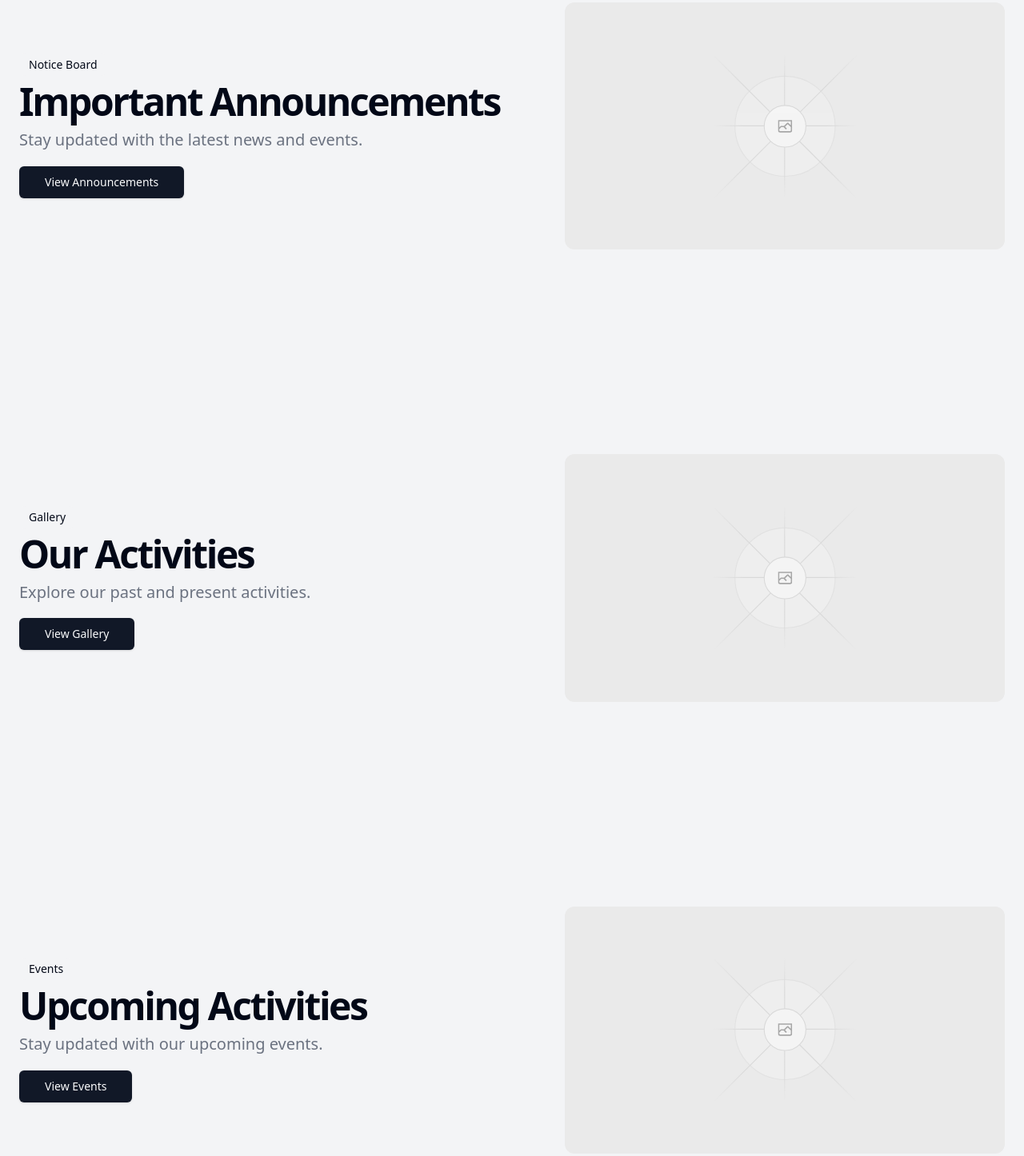
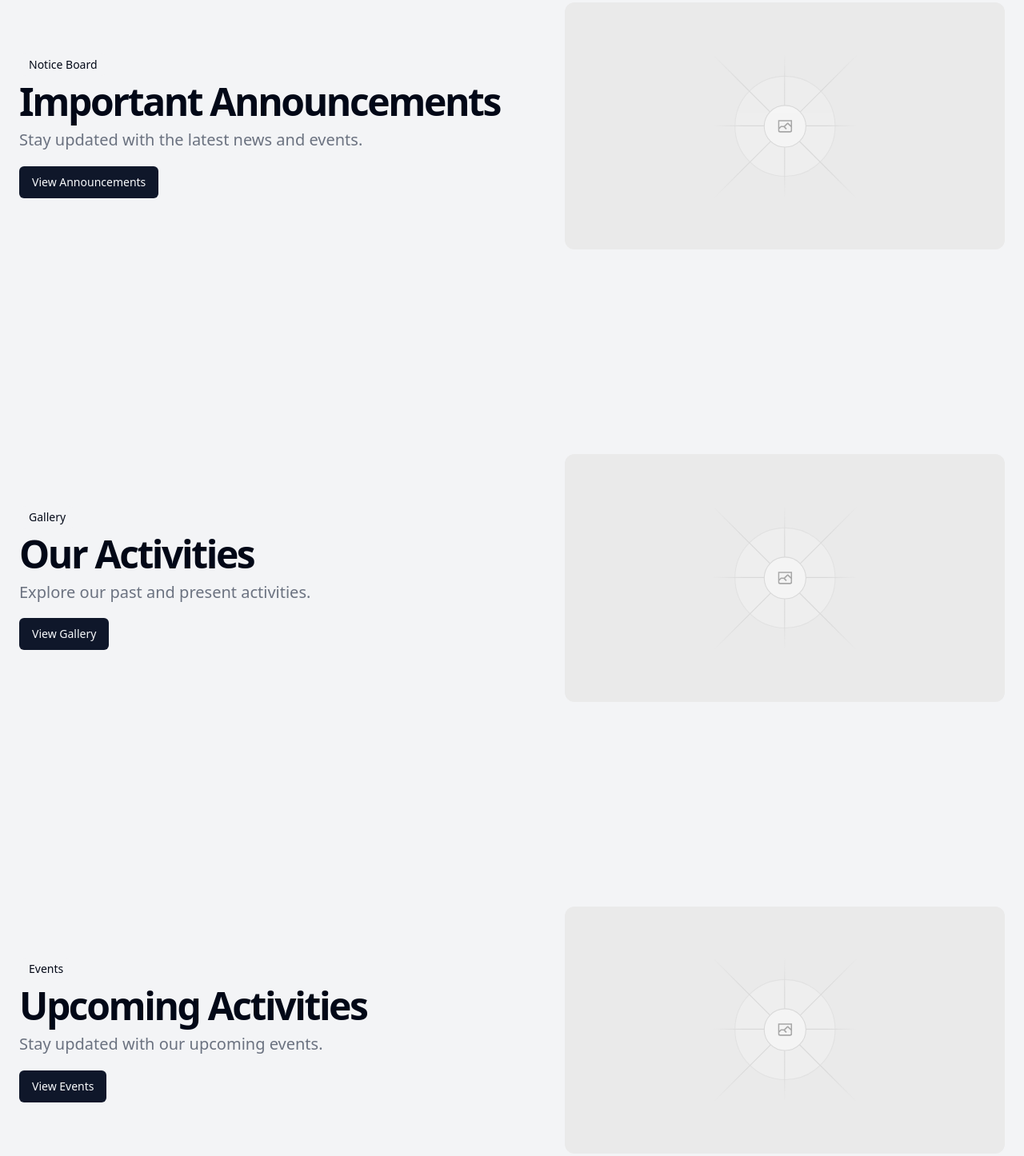
Before and after one commit to miki-tebe/Wodiyamado-Website, an Astro site: page / in a window 1280 px wide. Shown: the part 622-2068 px from the top of the page at 80% size. Built offline with nearby package versions, Linux system fonts and the light colour scheme; Astro itself is replaced by a stand-in of ours.

Commit message:
Add buttons for navigation

```diff
--- a/src/pages/index.astro
+++ b/src/pages/index.astro
@@ -1,4 +1,5 @@
 ---
+import { Button } from "@/components/ui/button";
 import Layout from "@/layouts/Layout.astro";
 ---
 
@@ -73,11 +74,8 @@ import Layout from "@/layouts/Layout.astro";
               </p>
             </div>
             <div class="flex flex-col gap-2 min-[400px]:flex-row">
-              <a
-                class="inline-flex h-10 items-center justify-center rounded-md bg-gray-900 px-8 text-sm font-medium text-gray-50 shadow transition-colors hover:bg-gray-900/90 focus-visible:outline-none focus-visible:ring-1 focus-visible:ring-gray-950 disabled:pointer-events-none disabled:opacity-50 dark:bg-gray-50 dark:text-gray-900 dark:hover:bg-gray-50/90 dark:focus-visible:ring-gray-300"
-                href="#"
-              >
-                View Announcements
+              <a href="#">
+                <Button>View Announcements</Button>
               </a>
             </div>
           </div>
@@ -115,11 +113,8 @@ import Layout from "@/layouts/Layout.astro";
               </p>
             </div>
             <div class="flex flex-col gap-2 min-[400px]:flex-row">
-              <a
-                class="inline-flex h-10 items-center justify-center rounded-md bg-gray-900 px-8 text-sm font-medium text-gray-50 shadow transition-colors hover:bg-gray-900/90 focus-visible:outline-none focus-visible:ring-1 focus-visible:ring-gray-950 disabled:pointer-events-none disabled:opacity-50 dark:bg-gray-50 dark:text-gray-900 dark:hover:bg-gray-50/90 dark:focus-visible:ring-gray-300"
-                href="/gallery"
-              >
-                View Gallery
+              <a href="/gallery">
+                <Button>View Gallery</Button>
               </a>
             </div>
           </div>
@@ -157,11 +152,8 @@ import Layout from "@/layouts/Layout.astro";
               </p>
             </div>
             <div class="flex flex-col gap-2 min-[400px]:flex-row">
-              <a
-                class="inline-flex h-10 items-center justify-center rounded-md bg-gray-900 px-8 text-sm font-medium text-gray-50 shadow transition-colors hover:bg-gray-900/90 focus-visible:outline-none focus-visible:ring-1 focus-visible:ring-gray-950 disabled:pointer-events-none disabled:opacity-50 dark:bg-gray-50 dark:text-gray-900 dark:hover:bg-gray-50/90 dark:focus-visible:ring-gray-300"
-                href="/events"
-              >
-                View Events
+              <a href="/events">
+                <Button>View Events</Button>
               </a>
             </div>
           </div>
@@ -199,11 +191,8 @@ import Layout from "@/layouts/Layout.astro";
               </p>
             </div>
             <div class="flex flex-col gap-2 min-[400px]:flex-row">
-              <a
-                class="inline-flex h-10 items-center justify-center rounded-md bg-gray-900 px-8 text-sm font-medium text-gray-50 shadow transition-colors hover:bg-gray-900/90 focus-visible:outline-none focus-visible:ring-1 focus-visible:ring-gray-950 disabled:pointer-events-none disabled:opacity-50 dark:bg-gray-50 dark:text-gray-900 dark:hover:bg-gray-50/90 dark:focus-visible:ring-gray-300"
-                href="#"
-              >
-                View Structure
+              <a href="#">
+                <Button>View Structure</Button>
               </a>
             </div>
           </div>
@@ -241,11 +230,8 @@ import Layout from "@/layouts/Layout.astro";
               </p>
             </div>
             <div class="flex flex-col gap-2 min-[400px]:flex-row">
-              <a
-                class="inline-flex h-10 items-center justify-center rounded-md bg-gray-900 px-8 text-sm font-medium text-gray-50 shadow transition-colors hover:bg-gray-900/90 focus-visible:outline-none focus-visible:ring-1 focus-visible:ring-gray-950 disabled:pointer-events-none disabled:opacity-50 dark:bg-gray-50 dark:text-gray-900 dark:hover:bg-gray-50/90 dark:focus-visible:ring-gray-300"
-                href="/about"
-              >
-                Learn More
+              <a href="/about">
+                <Button>Learn More</Button>
               </a>
             </div>
           </div>
```
